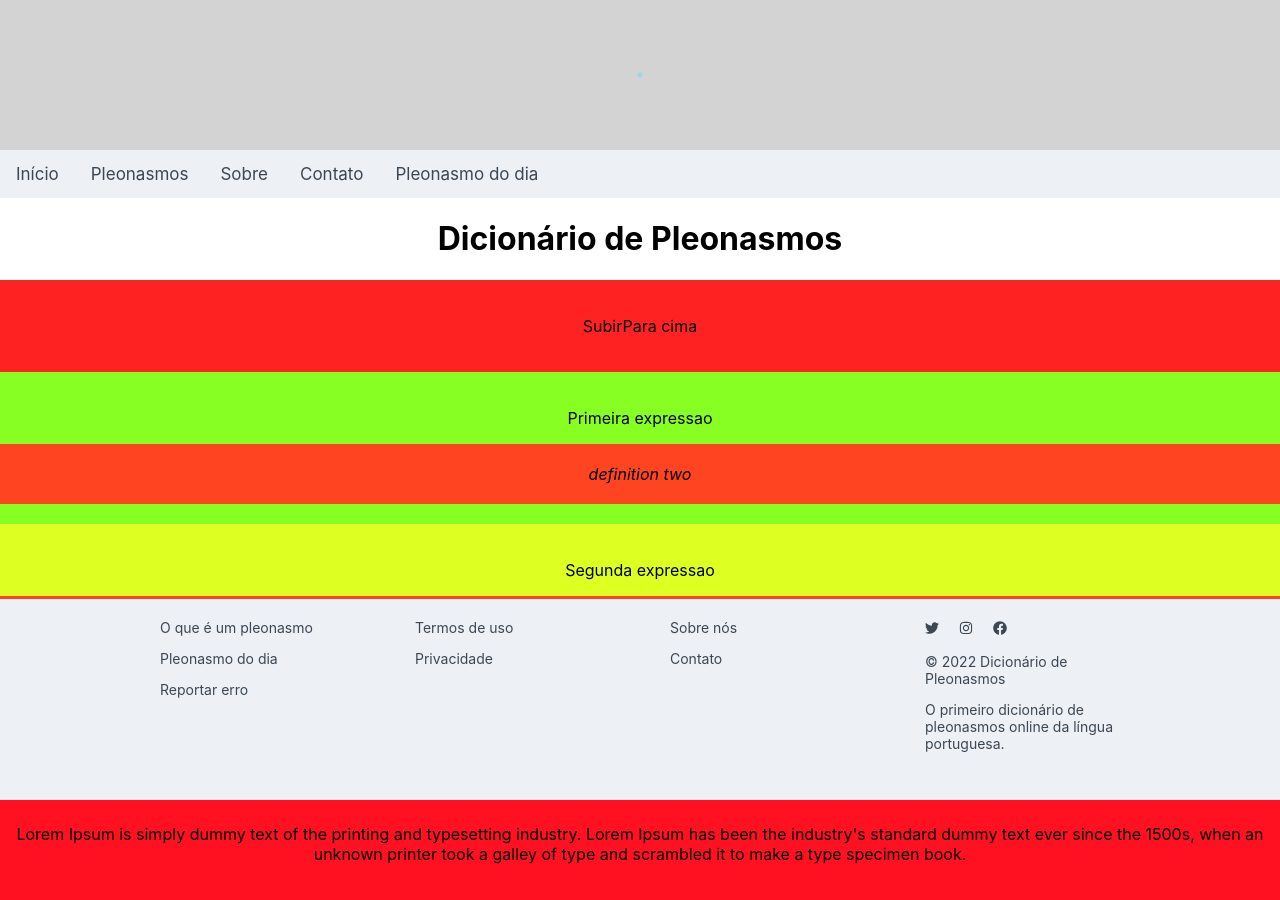
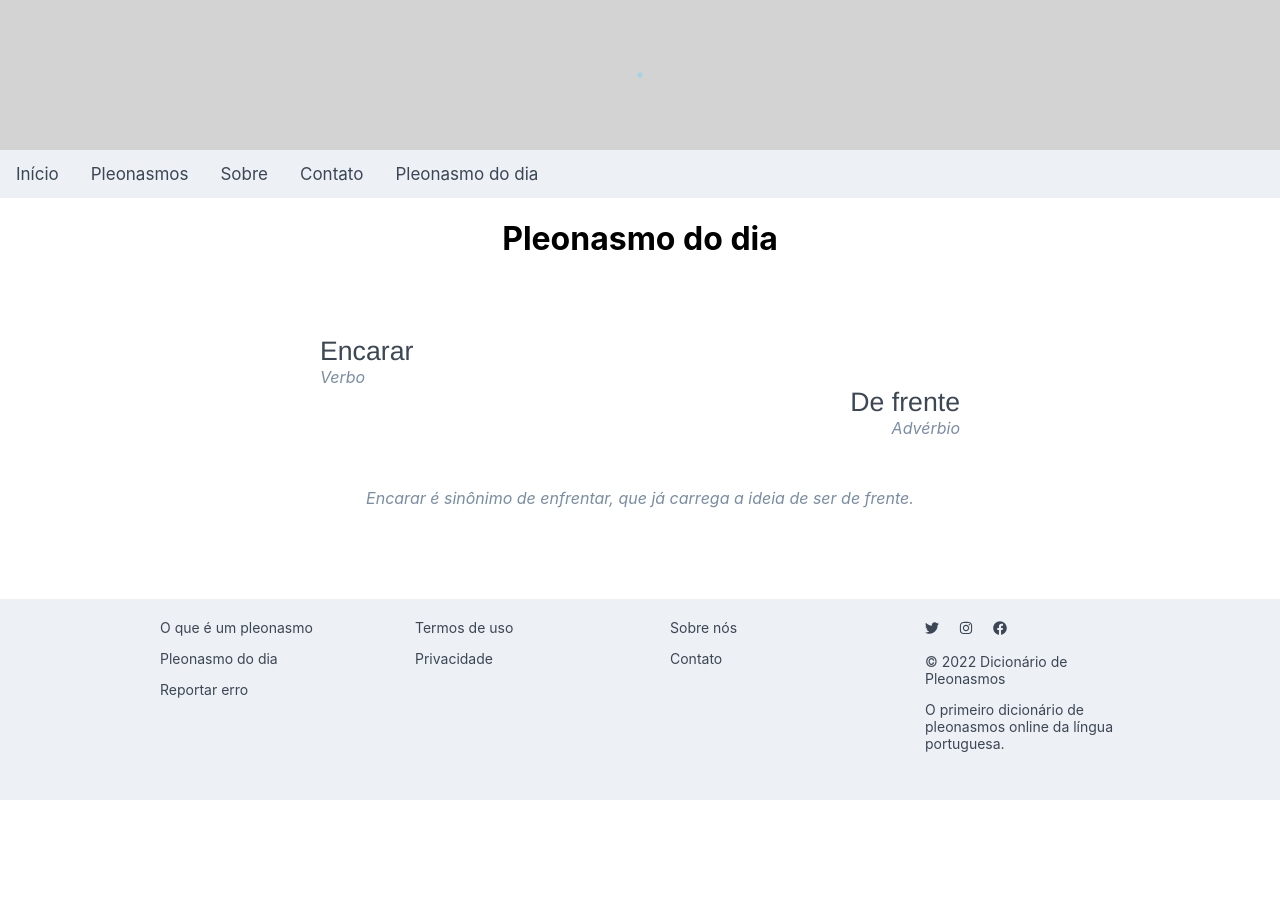
Before and after one commit to iikaro/dicionario-de-pleonasmos, a React (Create React App) app: page /pleonasm-of-the-day in a window 1280 px wide. After the commit the page ends 800 px from the top, so only its background shows below. Built offline with nearby package versions, Linux system fonts and the light colour scheme.

Commit message:
feat: add pleonasm of the day (hard-coded) and include explanation

```diff
--- a/src/Components/Pages/Entry/Entry.js
+++ b/src/Components/Pages/Entry/Entry.js
@@ -1,5 +1,5 @@
 import React, { Component } from "react";
-import { EntryCounterExample, EntryDefinition, EntryExample, EntryFirstPart, EntrySecondPart, EntryTitle } from "./EntryStyles";
+import { EntryCounterExample, EntryFirstPartDefinition, EntrySecondPartDefinition, EntryExample, EntryFirstPart, EntrySecondPart, EntryTitle, EntryExampleSource, EntryExplanation } from "./EntryStyles";
 import DictData from "../../../data/data.json";
 
 class Entry extends Component {
@@ -11,42 +11,39 @@ class Entry extends Component {
         };
     }
 
-    render(){
+    render() {
         return (
             <div>
-            <h1>Dicionário de Pleonasmos</h1>
+                <h1>Pleonasmo do dia</h1>
                 <EntryTitle><p>
-            {DictData[7].firstWord}
-            {DictData[7].secondWord}
+
+
                 </p></EntryTitle>
+                <EntryFirstPart>
+                {DictData[27].firstWord}
+                </EntryFirstPart>
+                <EntryFirstPartDefinition>
+                    {DictData[27].firstWordClass}
+                </EntryFirstPartDefinition>
 
-            <EntryFirstPart><p>
-                Primeira expressao</p>
-                <EntryDefinition>
-                    definition two
-                </EntryDefinition>
-            </EntryFirstPart>
+                <EntrySecondPart>
+                {DictData[27].secondWord}
+                </EntrySecondPart>
+                <EntrySecondPartDefinition>
+                {DictData[27].secondWordClass}
+                </EntrySecondPartDefinition>
 
-            <EntrySecondPart><p>
-                Segunda expressao</p>
-                <EntryDefinition>
-                    definition two
-                </EntryDefinition>
-            </EntrySecondPart>
 
-            <EntryExample><p>
-                Lorem Ipsum is simply dummy text of the printing and typesetting
-                industry. Lorem Ipsum has been the industry's standard dummy text
-                ever since the 1500s, when an unknown printer took a galley of
-                type and scrambled it to make a type specimen book.
-            </p></EntryExample>
+                <EntryExplanation>
+                {DictData[27].explanation}
+                </EntryExplanation>
 
-            <EntryCounterExample><p>
-                Lorem Ipsum is simply dummy text of the printing and typesetting
-                industry. Lorem Ipsum has been the industry's standard dummy text
-                ever since the 1500s, when an unknown printer took a galley of
-                type and scrambled it to make a type specimen book.
-            </p></EntryCounterExample>
+                <EntryExampleSource>
+                </EntryExampleSource>
+
+                <EntryCounterExample>
+                {DictData[27].counterExample}
+                </EntryCounterExample>
             </div>
         );
     }
--- a/src/Components/Pages/Entry/EntryStyles.js
+++ b/src/Components/Pages/Entry/EntryStyles.js
@@ -2,51 +2,89 @@ import styled from 'styled-components';
 
 export const EntryTitle = styled.div`
   padding: 20px 0px;
-  background: #ff2222;
   position: relative;
   bottom: 0;
   width: 100%;
 `;
 
-export const EntryDefinition = styled.div`
-  padding: 20px 0px;
-  background: #ff4422;
+export const EntryFirstPartDefinition = styled.div`
+  box-sizing: content-box;
+  color: #798da3;
+  text-align: left;
   position: relative;
-  bottom: 0;
+  left: 25%;
   width: 100%;
-  font-size: 10;
+  font-size: 8;
+  font-style: italic;
+  width: 50%;
+`;
+
+export const EntrySecondPartDefinition = styled.div`
+  box-sizing: content-box;
+  color: #798da3;
+  text-align: right;
+  position: relative;
+  right: 25%;
+  width: 100%;
+  font-size: 8;
   font-style: italic;
 `;
 
+
 export const EntryFirstPart = styled.div`
+  color: #3b4754;
+  font-style: bold;
+  font-size: 20pt;
+  font-family: 'Franklin Gothic Medium', 'Arial Narrow', Arial, sans-serif;
+  text-align: left;
+  position: relative;
+  left: 25%;
+  width: 50%;
+`;
+
+export const EntrySecondPart = styled.div`
+  box-sizing: content-box;
+  color: #3b4754;
+  font-style: bold;
+  font-size: 20pt;
+  font-family: 'Franklin Gothic Medium', 'Arial Narrow', Arial, sans-serif;
+  text-align: right;
+  position: relative;
+  left: -25%;
+  width: 100%;
+`;
+
+export const EntryExplanation = styled.div`
+  padding: 50px 0px 50px 0px;
+  color: #798da3;
+  font-style: italic;
+  position: relative;
+  width: fit-content;
+  text-align: center;
+  margin: auto;
+`;
+
+export const EntryExample = styled.div`
+  padding: 50px;
+  color: #798da3;
+  font-style: italic;
+  position: relative;
+  text-align: center;
+  width: 60%;
+  box-sizing: content-box;
+`;
+
+export const EntryExampleSource = styled.div`
+  color: #798da3;
+  position: relative;
+  text-align: right;
+  right: 60%;
+  width: 100%;
+`;
+
+export const EntryCounterExample = styled.div`
   padding: 20px 0px;
-  background: #88ff22;
   position: relative;
   bottom: 0;
   width: 100%;
 `;
-
-export const EntrySecondPart = styled.div`
-  padding: 20px 0px;
-  background: #ddff22;
-  position: relative;
-  bottom: 0;
-  width: 100%;
-`;
-
-export const EntryExample = styled.div`
-  padding: 20px 0px;
-  background: #feef22;
-  position: relative;
-  bottom: 0;
-  width: 100%;
-`;
-
-
-export const EntryCounterExample = styled.div`
-  padding: 20px 0px;
-  background: #ff1122;
-  position: relative;
-  bottom: 0;
-  width: 100%;
-`;
--- a/src/data/data.json
+++ b/src/data/data.json
@@ -248,7 +248,7 @@
     "secondWord": "De frente",
     "firstWordClass": "Verbo",
     "secondWordClass": "Advérbio",
-    "explanation": "",
+    "explanation": "Encarar é sinônimo de enfrentar, que já carrega a ideia de ser de frente.",
     "isVicious": 1
   },
   {
```
Lines whose indentation alone changed are shown as unchanged.
